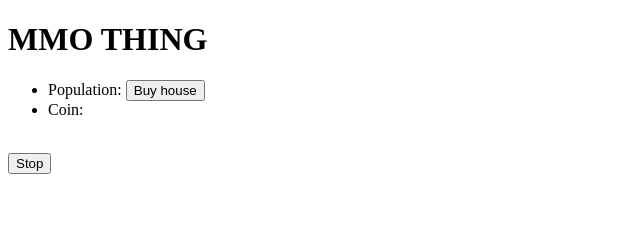
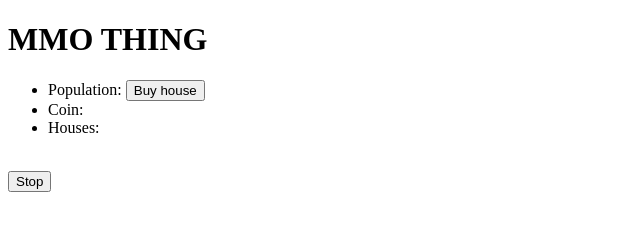
Before and after one commit to rabdill/mmoThing, a website: page client/app/index.html in a window 1280 px wide. Shown: the whole page, without its empty margins (0-640 px from the left). Drawn offline with nearby package versions, Linux system fonts and the light colour scheme; some packages are replaced by stand-ins of ours; no server answers.

Commit message:
Tidying up

```diff
--- a/backend/routes/city.js
+++ b/backend/routes/city.js
@@ -1,7 +1,6 @@
 var City = require('../models/city').City;
 
 exports.square = function(req, res) {
-	console.log(req.params.city);
 	City.findByName(req.params.city).
 	then(function(city) {
 		return city.update();
--- a/client/app/views/home.html
+++ b/client/app/views/home.html
@@ -2,6 +2,7 @@
 <ul>
 	<li>Population: {{ city.population.count }} <button ng-click="buyHouse();">Buy house</button>
 	<li>Coin: {{ city.coin.count }}
+	<li>Houses: {{ city.buildings.houses.length }}
 </ul>
 {{ data }}<br>
 <button ng-click="stop();">Stop</button>
```
